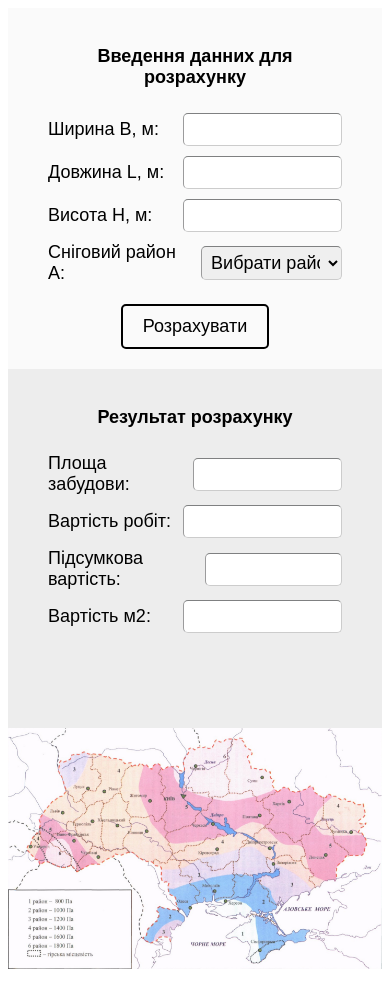
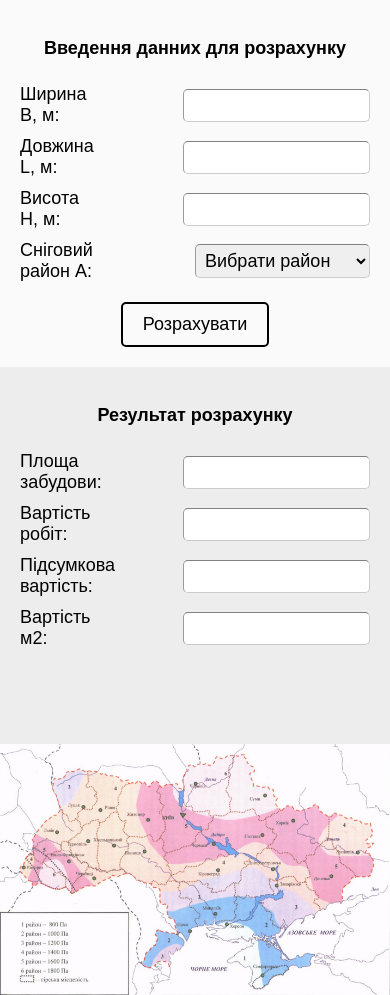
Before and after one commit to Breymunt/breymunt.github.io, a website built with webpack: page index.html in a window 390 px wide. Built offline with Linux system fonts and the light colour scheme.

Commit message:
style fixes

```diff
--- a/index.html
+++ b/index.html
@@ -1,12 +1,12 @@
 <!DOCTYPE html>
 <html lang="en">
 <head>
-    <meta charset="UTF-8" />
-    <meta http-equiv="X-UA-Compatible" content="IE=edge" />
-    <meta name="viewport" content="width=device-width, initial-scale=1.0" />
+    <meta charset="UTF-8"/>
+    <meta http-equiv="X-UA-Compatible" content="IE=edge"/>
+    <meta name="viewport" content="width=device-width, initial-scale=1.0"/>
     <title>Калькулятор</title>
-    <link rel="shortcut icon" href="./karkas_group.ico" />
-    <link href="style.css" rel="stylesheet" />
+    <link rel="shortcut icon" href="./karkas_group.ico"/>
+    <link href="style.css" rel="stylesheet"/>
 </head>
 <body>
 <form id="form">
@@ -14,20 +14,20 @@
         <p>Введення данних для розрахунку</p>
         <div>
             <div class="form_group">
-            Ширина B, м:
-            <input type="text" name="width" required autocomplete="off" />
+                <label for="width">Ширина B, м:</label>
+                <input id="width" type="text" name="width" required autocomplete="off"/>
             </div>
             <div class="form_group">
-            Довжина L, м:
-            <input type="text" name="length" required autocomplete="off" />
+                <label for="length">Довжина L, м:</label>
+                <input id="length" type="text" name="length" required autocomplete="off"/>
             </div>
             <div class="form_group">
-            Висота H, м:
-            <input type="text" name="height" required autocomplete="off" />
+                <label for="height">Висота H, м:</label>
+                <input id="height" type="text" name="height" required autocomplete="off"/>
             </div>
             <div class="form_group">
-            Сніговий район A:
-            <select name="snow_area" required="required">
+                <label for="snow_area">Сніговий район A:</label>
+                <select id="snow_area" name="snow_area" required="required">
                     <option disabled selected value="">Вибрати район</option>
                     <option value="1">1-й</option>
                     <option value="2">2-й</option>
@@ -37,30 +37,36 @@
                     <option value="6">6-й</option>
                 </select>
             </div>
-          <div class="btn"><button>Розрахувати</button></div>
+            <div class="btn">
+                <button>Розрахувати</button>
+            </div>
         </div>
     </div>
     <div class="form_side right">
         <p>Результат розрахунку</p>
         <div>
             <div class="form_group">
-            Площа забудови: <input type="text" id="square" readonly />
+                <label for="square">
+                    Площа забудови:
+                </label>
+                <input type="text" id="square" readonly/>
             </div>
             <div class="form_group">
-            Вартість робіт: <input type="text" id="work" readonly />
+                <label for="work">Вартість робіт:</label>
+                <input type="text" id="work" readonly/>
             </div>
             <div class="form_group">
-            Підсумкова вартість:
-            <input type="text" id="out" readonly />
+                <label for="out">Підсумкова вартість:</label>
+                <input type="text" id="out" readonly/>
             </div>
             <div class="form_group">
-            Вартість м2:
-            <input type="text" id="square_meter" readonly />
+                <label for="square_meter">Вартість м2:</label>
+                <input type="text" id="square_meter" readonly/>
             </div>
         </div>
     </div>
 </form>
-    <img id="map" src="./map.jpg" alt="" />
+<img id="map" src="./map.jpg" alt=""/>
 <script src="dist/main.js"></script>
 </body>
 </html>
--- a/style.css
+++ b/style.css
@@ -1,3 +1,7 @@
+body {
+  margin: 0;
+}
+
 #form {
   display: grid;
   grid-template-columns: repeat(2, 1fr);
@@ -85,6 +89,14 @@
   #form {
     grid-template-columns: 100%;
   }
+
+  .form_group label {
+    flex: 0 0;
+  }
+  .form_side {
+    padding: 20px;
+  }
+
   .form_group {
     justify-content: space-between;
   }
```
Also changed, not shown: dist/main.js. Lines whose indentation alone changed are shown as unchanged.
